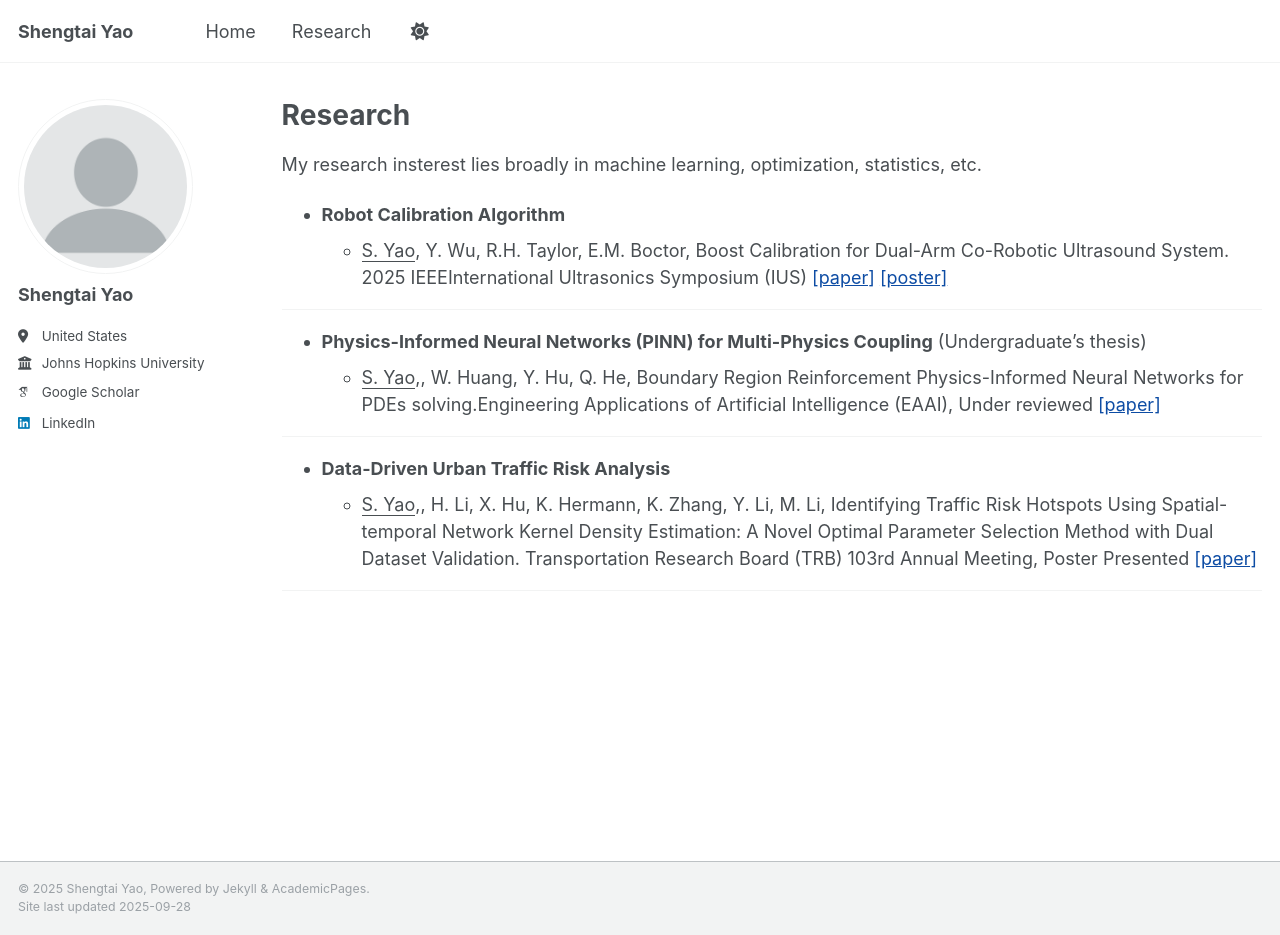
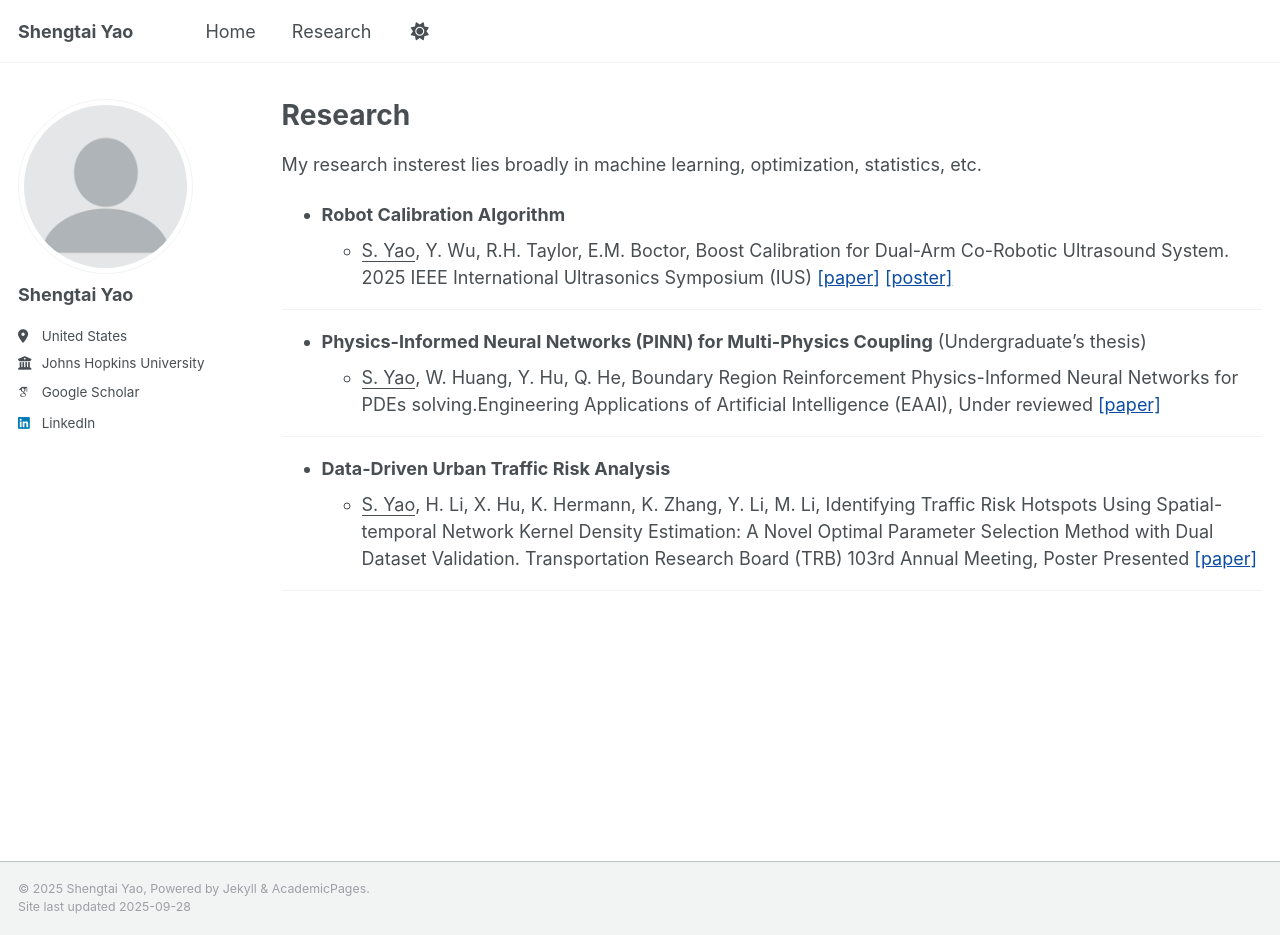
Before and after one commit to Yaoshengtai/Yaoshengtai.github.io, a Jekyll site: the page built from _pages/research.md, in a window 1280 px wide and 935 px high. Built offline with Jekyll 4.4.1, drawn with Linux system fonts in a browser that asks for light colours; some web fonts are replaced.

Commit message:
Update research.md

```diff
--- a/_pages/research.md
+++ b/_pages/research.md
@@ -9,16 +9,16 @@ author_profile: true
 My research insterest lies broadly in machine learning, optimization, statistics, etc.
 
 - **Robot Calibration Algorithm**
-  - <u>S. Yao</u>, Y. Wu, R.H. Taylor, E.M. Boctor, Boost Calibration for Dual-Arm Co-Robotic Ultrasound System. 2025 IEEEInternational Ultrasonics Symposium (IUS)  [\[paper\]](/files/paper/Boost_Calibration_final.pdf) [\[poster\]](/files/poster/Poster_boost_cali.pdf)
+  - <u>S. Yao</u>, Y. Wu, R.H. Taylor, E.M. Boctor, Boost Calibration for Dual-Arm Co-Robotic Ultrasound System. 2025 IEEE International Ultrasonics Symposium (IUS)  [\[paper\]](/files/paper/Boost_Calibration_final.pdf) [\[poster\]](/files/poster/Poster_boost_cali.pdf)
 
 ---
 
 - **Physics-Informed Neural Networks (PINN) for Multi-Physics Coupling** (Undergraduate's thesis)
-  - <u>S. Yao</u>,, W. Huang, Y. Hu, Q. He, Boundary Region Reinforcement Physics-Informed Neural Networks for PDEs solving.Engineering Applications of Artificial Intelligence (EAAI), Under reviewed [\[paper\]](https://papers.ssrn.com/sol3/papers.cfm?abstract_id=5005150)
+  - <u>S. Yao</u>, W. Huang, Y. Hu, Q. He, Boundary Region Reinforcement Physics-Informed Neural Networks for PDEs solving.Engineering Applications of Artificial Intelligence (EAAI), Under reviewed [\[paper\]](https://papers.ssrn.com/sol3/papers.cfm?abstract_id=5005150)
 
 ---
 
 - **Data-Driven Urban Traffic Risk Analysis**
-  - <u>S. Yao</u>,, H. Li, X. Hu, K. Hermann, K. Zhang, Y. Li, M. Li, Identifying Traffic Risk Hotspots Using Spatial-temporal Network Kernel Density Estimation: A Novel Optimal Parameter Selection Method with Dual Dataset Validation. Transportation Research Board (TRB) 103rd Annual Meeting, Poster Presented [\[paper\]](/files/paper/ST_NKDE_TRB.pdf)
+  - <u>S. Yao</u>, H. Li, X. Hu, K. Hermann, K. Zhang, Y. Li, M. Li, Identifying Traffic Risk Hotspots Using Spatial-temporal Network Kernel Density Estimation: A Novel Optimal Parameter Selection Method with Dual Dataset Validation. Transportation Research Board (TRB) 103rd Annual Meeting, Poster Presented [\[paper\]](/files/paper/ST_NKDE_TRB.pdf)
 
 ---
```
